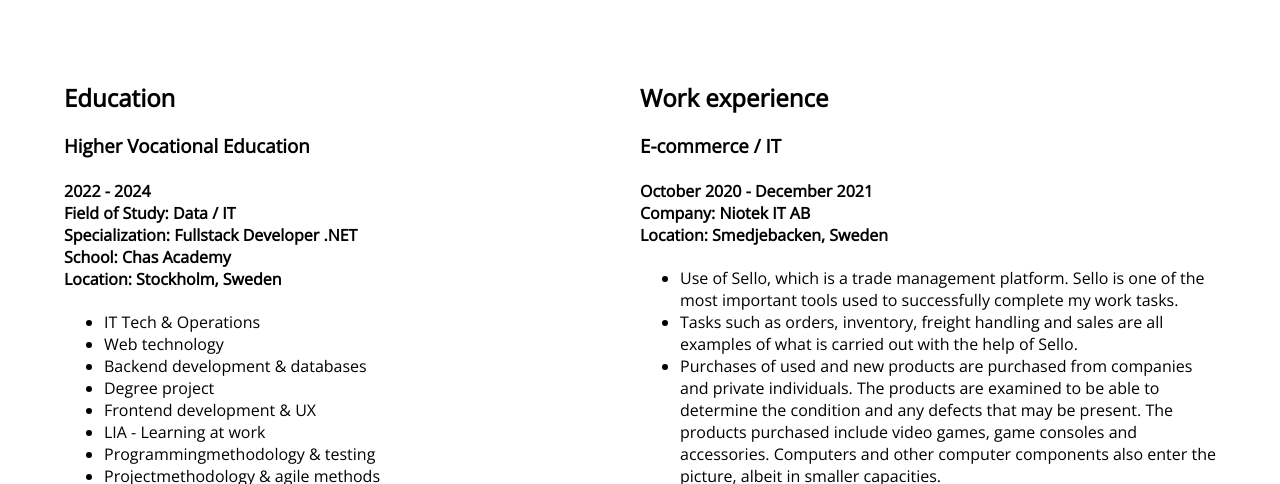
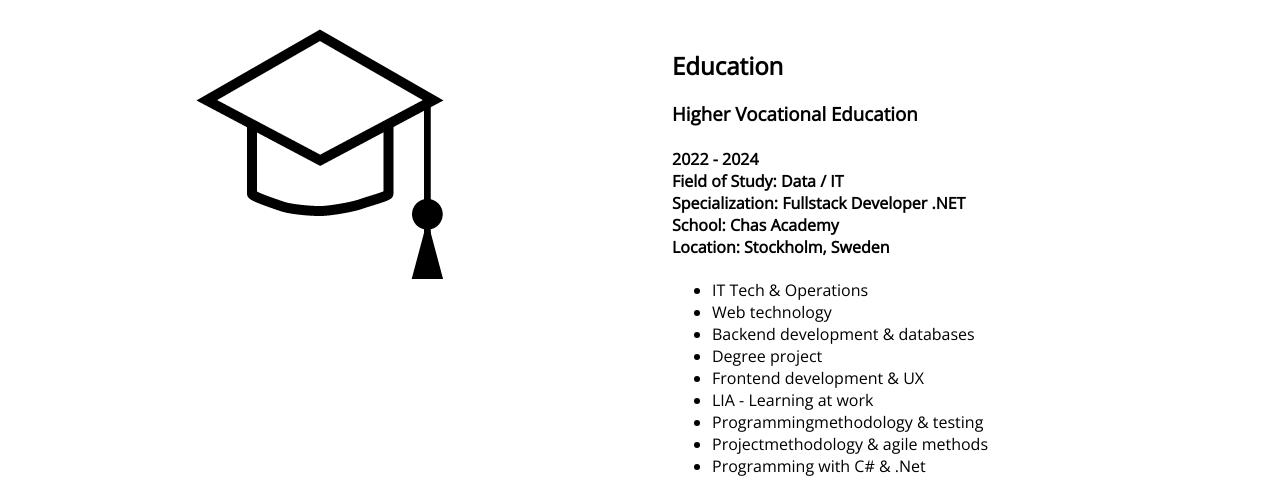
Before and after one commit to lordstimpa/CV-Sida-Dynamisk, a plain HTML site: page resume.html in a window 1280 px wide. Shown: the part 292-776 px from the top of the page. Drawn offline with nearby package versions, Linux system fonts and the light colour scheme.

Commit message:
Third commit

```diff
--- a/css/style.css
+++ b/css/style.css
@@ -105,14 +105,12 @@ header a:visited,
   gap: 5%;
 }
 
-.section-resume {
+#section0,
+#section1,
+#section2,
+#section3 {
   padding: 2.5%;
   border-bottom: solid 5px black;
-}
-
-.section-resume:nth-of-type(5),
-.section-resume:nth-of-type(6) {
-  border-bottom: none;
 }
 
 section {
@@ -132,6 +130,15 @@ section {
   box-shadow: 25px 25px 50px black;
 }
 
+#img0,
+#img1,
+#img2 {
+  display: block;
+  margin-left: auto;
+  margin-right: auto;
+  max-width: 125%;
+}
+
 .wrap-img {
   display: flex;
   flex-wrap: wrap;
@@ -139,9 +146,6 @@ section {
   align-items: center;
 }
 
-.vector-img {
-  max-width: 125%;
-}
 /*===============Modal===============*/
 
 .read-more {
@@ -251,8 +255,8 @@ footer {
   section {
     flex: 0 0 90%;
   }
-  .section-resume:nth-of-type(1),
-  .section-resume:nth-of-type(3) {
+  #section0,
+  #section2 {
     border-bottom: none;
   }
 }
--- a/resume.html
+++ b/resume.html
@@ -35,11 +35,7 @@
         </li>
       </ul>
     </nav>
-    <main class="wrap-resume">
-      <section id="education" class="resume"></section>
-      <section id="work" class="resume"></section>
-      <section id="merits" class="resume"></section>
-    </main>
+    <main class="wrap-resume"></main>
     <footer>
       <div>
         <h2 class="footer-name">Steven Dalfall</h2>
--- a/script/script.js
+++ b/script/script.js
@@ -8,9 +8,38 @@ async function getData() {
 
     console.log(data);
 
+    // create a total of 6 sections
+    // 3 sections for all data containing under the 3 headers
+    let sectionContainer = document.querySelector(".wrap-resume");
+
+    for (let i = 0; i < 6; i++) {
+      let section = document.createElement("section");
+      section.setAttribute("id", "section" + i);
+      sectionContainer.appendChild(section);
+    }
+
+    // 3 sections for img
+    let img0 = document.createElement("img");
+    img0.setAttribute("id", "img0");
+    img0.src = "/img/hatt.png";
+    let src = document.getElementById("section0");
+    src.appendChild(img0);
+
+    let img1 = document.createElement("img");
+    img1.setAttribute("id", "img1");
+    img1.src = "/img/bag.png";
+    let src1 = document.getElementById("section2");
+    src1.appendChild(img1);
+
+    let img2 = document.createElement("img");
+    img2.setAttribute("id", "img2");
+    img2.src = "/img/medal.png";
+    let src2 = document.getElementById("section4");
+    src2.appendChild(img2);
+
     // create the div container for ***EDUCATION**
     // and all the created elements and data it contains from JSON file
-    let eduContainer = document.getElementById("education");
+    let eduContainer = document.getElementById("section1");
     let eduDiv = document.createElement("div");
     eduContainer.appendChild(eduDiv);
 
@@ -52,7 +81,7 @@ async function getData() {
 
     // create the div container for ***WORK***
     // and all the created elements and data it contains from JSON file
-    let workContainer = document.getElementById("work");
+    let workContainer = document.getElementById("section3");
     let workDiv = document.createElement("div");
     workContainer.appendChild(workDiv);
 
@@ -108,7 +137,7 @@ async function getData() {
 
     // create the div container for ***MERITS*** and all it contains
     // and all the created elements and data it contains from JSON file
-    let meritsContainer = document.getElementById("merits");
+    let meritsContainer = document.getElementById("section5");
     let meritsDiv = document.createElement("div");
     meritsContainer.appendChild(meritsDiv);
 
```
